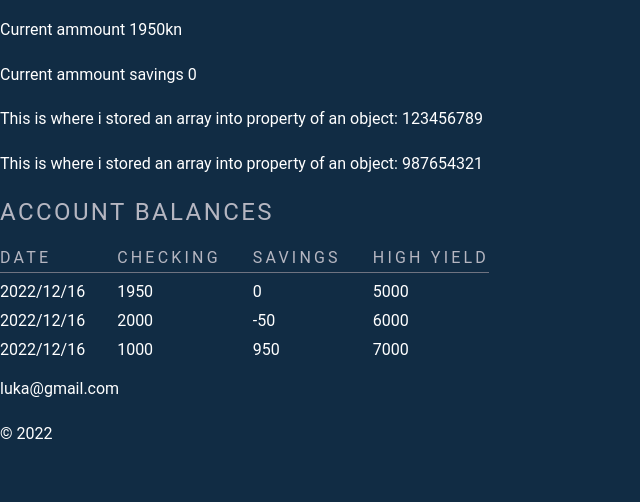
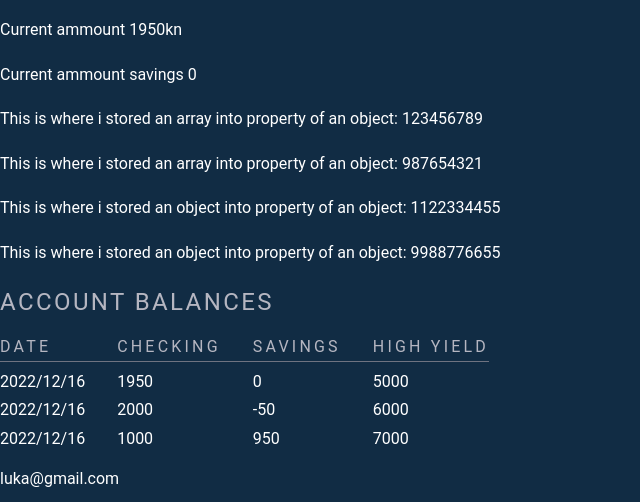
Before and after one commit to TalikTom/PHP-Classes-Practice, a PHP site: page / in a window 1280 px wide. Shown: the part 150-652 px from the top of the page, without its empty margins (0-640 px from the left). Run offline with PHP 8.4, Linux system fonts and the light colour scheme.

Commit message:
Practicing using an object as a property of an object

```diff
--- a/index.php
+++ b/index.php
@@ -31,12 +31,59 @@ class Account
 
 }
 
+//created account2 for the purpose of storing object in a property of an object
+class Account2
+{
+    public AccountNumber $numberOiO;
+    public string $type;
+    protected float $balance;
+
+    public function __construct(AccountNumber $numberOiO, $type, $balance = 0)
+    {
+        $this->numberOiO = $numberOiO;
+        $this->type = $type;
+        $this->balance = $balance;
+    }
+
+    public function deposit (float $amount): float
+    {
+        $this->balance += $amount;
+        return $this->balance;
+    }
+
+    public function withdraw(float $amount): float
+    {
+        $this->balance -= $amount;
+        return $this->balance;
+    }
+
+    public function getBalance(): float
+    {
+        return $this->balance;
+    }
+
+}
+
 class Customer
 {
     public string $firstname;
     public string $lastname;
     public string $email;
     public string $password;
+}
+
+
+class AccountNumber
+{
+    public int $accountNumber;
+    public int $routingNumber;
+
+    public function __construct(int $accountNumber,
+    int $routingNumber)
+    {
+        $this->accountNumber = $accountNumber;
+        $this->routingNumber = $routingNumber;
+    }
 }
 
 
@@ -55,6 +102,9 @@ $numbers =
 
 $account = new Account($numbers, 'Savings', 10);
 
+$numbersOiO = new AccountNumber(1122334455, 9988776655);
+$accountOiO = new Account2($numbersOiO, 'Checking')
+
 
 
 ?>
@@ -69,6 +119,8 @@ $account = new Account($numbers, 'Savings', 10);
 <p>Current ammount savings <?= $savings->getBalance() ?></p>
 <p>This is where i stored an array into property of an object: <?= $account->number['account_number'] ?></p>
 <p>This is where i stored an array into property of an object: <?= $account->number['routing_number'] ?></p>
+<p>This is where i stored an object into property of an object: <?= $accountOiO->numberOiO->accountNumber ?></p>
+<p>This is where i stored an object into property of an object: <?= $accountOiO->numberOiO->routingNumber ?></p>
 
 <h2>Account balances</h2>
 
```
